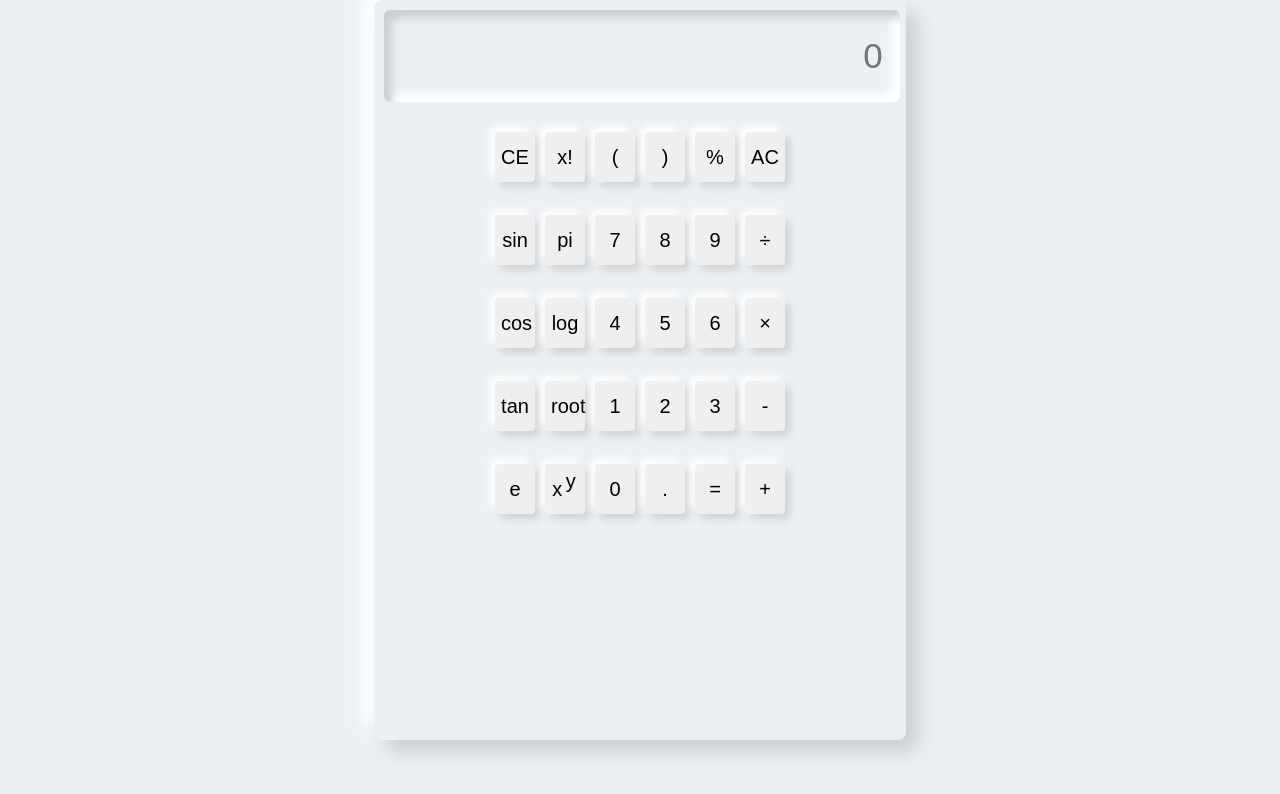
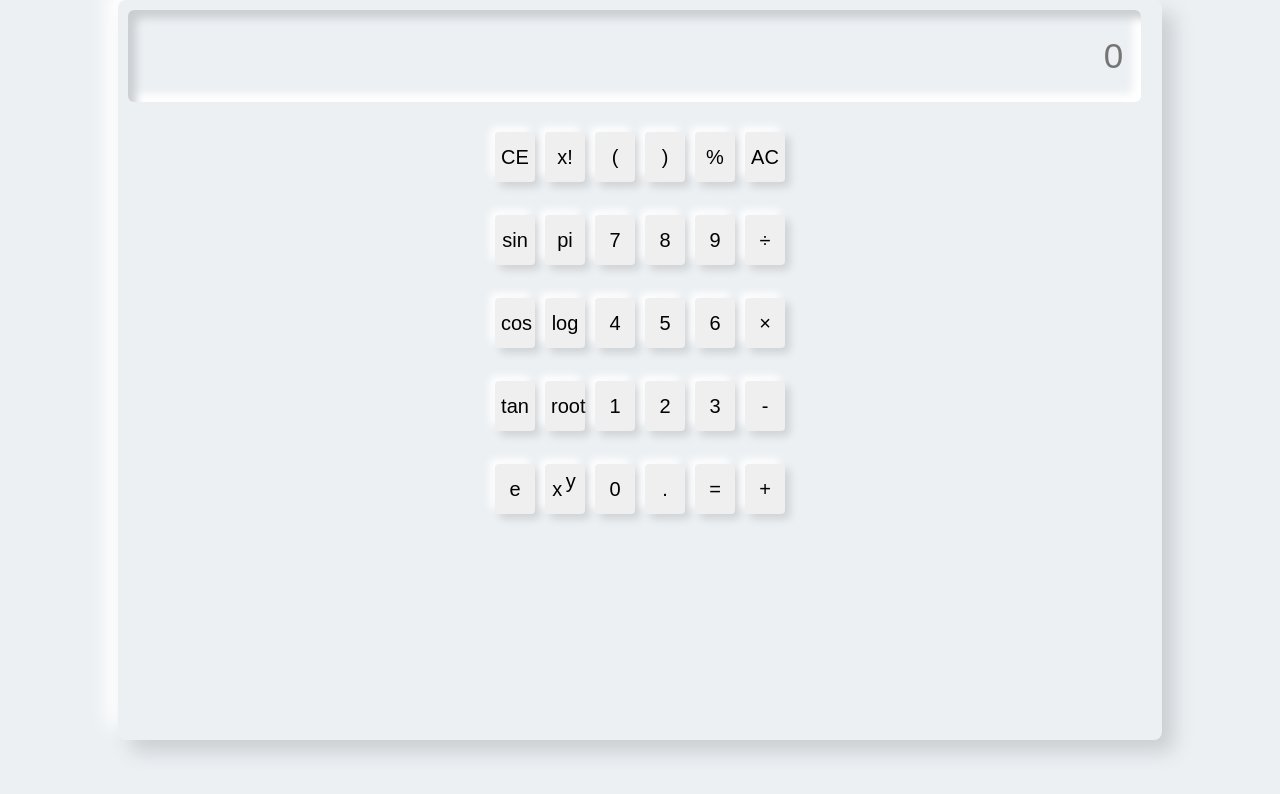
Before and after one commit to payal105/Scientific-Calculator-with-HTML-CSS-JS, a plain HTML site: page index.html in a window 1280 px wide. Drawn offline with Linux system fonts and the light colour scheme.

Commit message:
Update style.css

```diff
--- a/style.css
+++ b/style.css
@@ -49,3 +49,9 @@ body{
     box-shadow: 5px 5px 8px #00000020,
                 -5px -5px 8px #ffffff;
 }
+
+@media screen and (min-width: 300px) {
+    .container{
+        width: 80%;
+    }
+}
```
